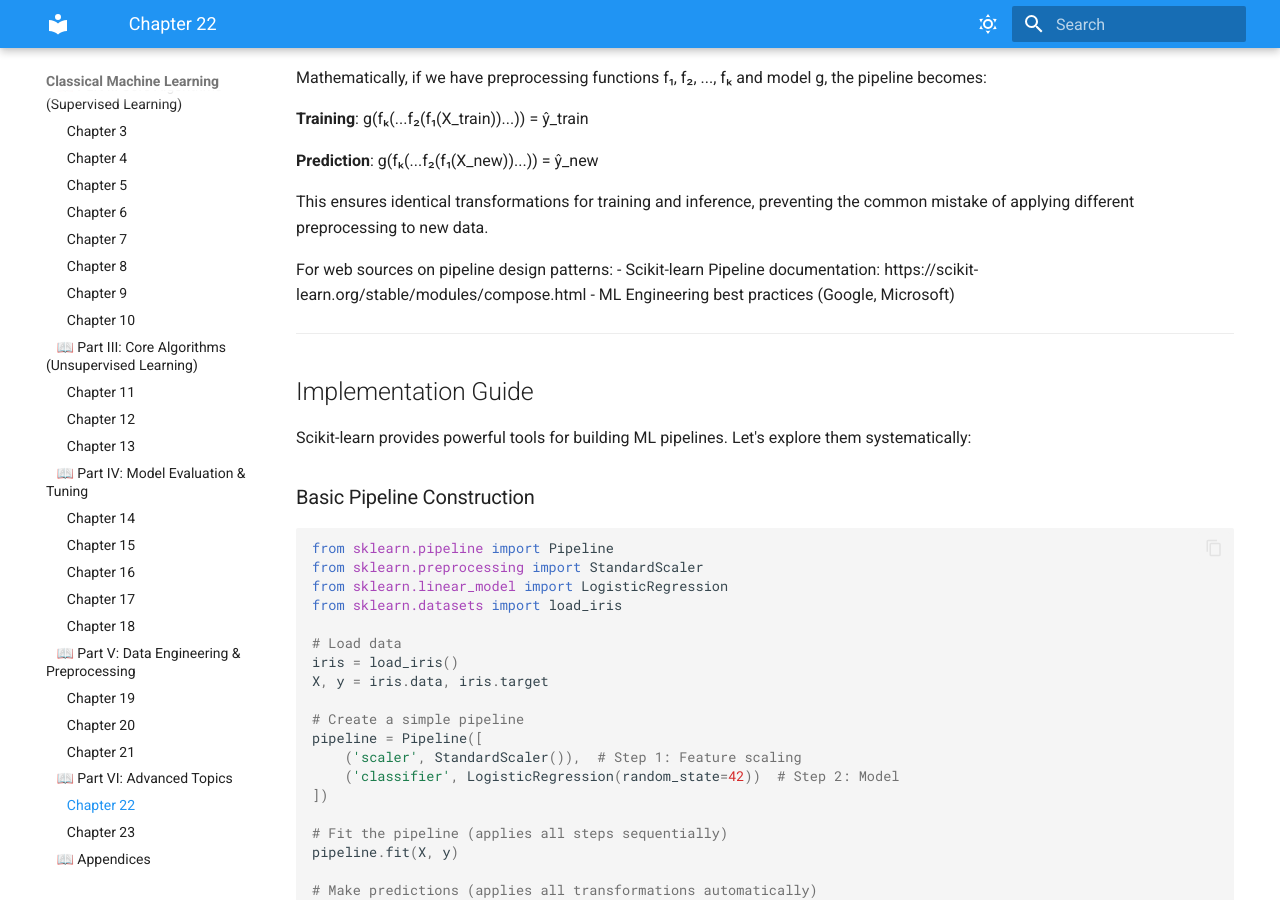
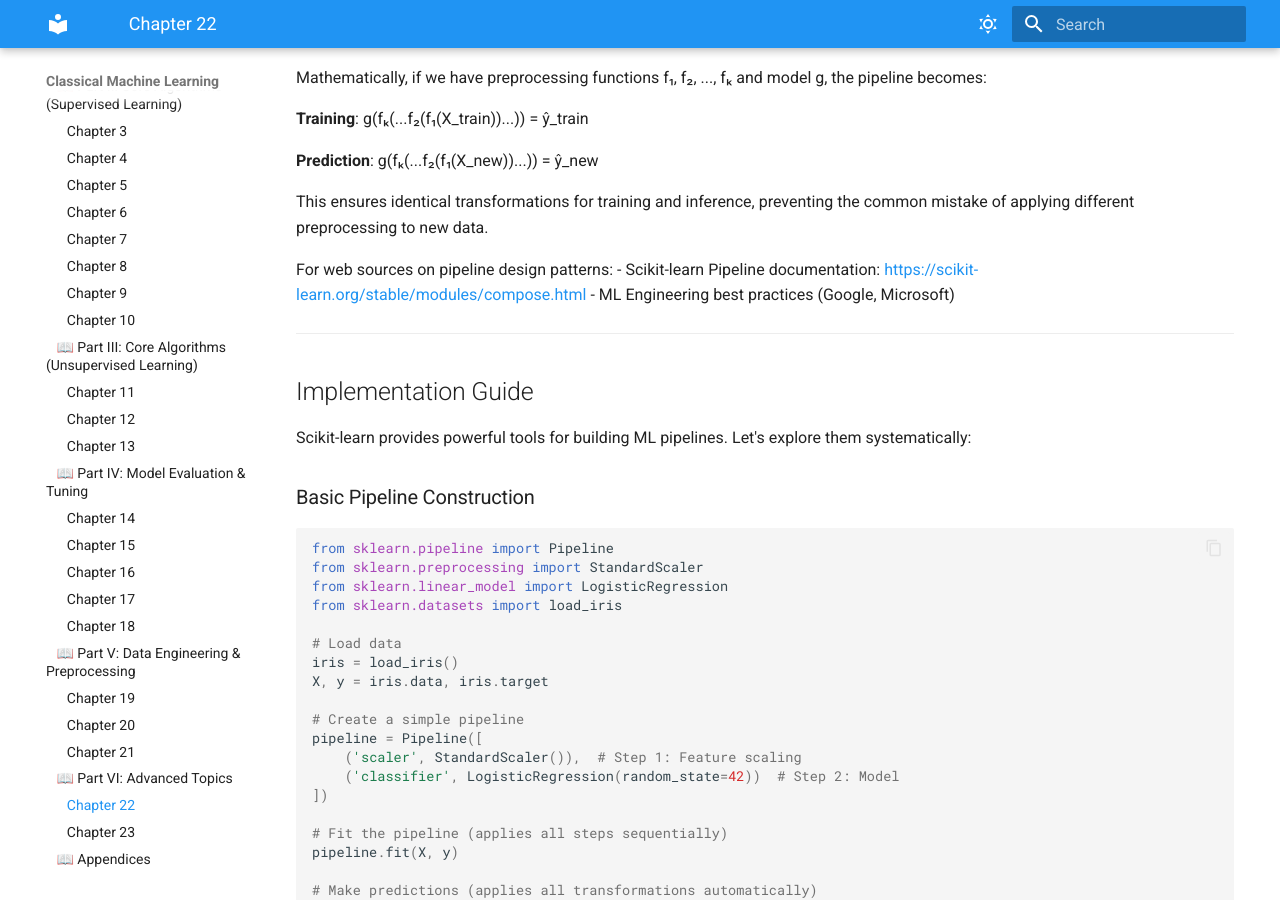
Before and after one commit to McKlay/classical-machine-learning, an MkDocs documentation site: the page built from docs/chapter22.md, in a window 1280 px wide and 900 px high, scrolled down 1205 px. Built offline with MkDocs 1.6.1 and Material for MkDocs 9.7.7, drawn with Linux system fonts in a browser that asks for light colours; part of the change alters nothing that is shown.

```diff
--- a/docs/chapter22.md
+++ b/docs/chapter22.md
@@ -54,7 +54,7 @@ Mathematically, if we have preprocessing functions f₁, f₂, ..., fₖ and mod
 This ensures identical transformations for training and inference, preventing the common mistake of applying different preprocessing to new data.
 
 For web sources on pipeline design patterns:
-- Scikit-learn Pipeline documentation: https://scikit-learn.org/stable/modules/compose.html
+- Scikit-learn Pipeline documentation: [https://scikit-learn.org/stable/modules/compose.html](https://scikit-learn.org/stable/modules/compose.html)
 - ML Engineering best practices (Google, Microsoft)
 
 ---
```
